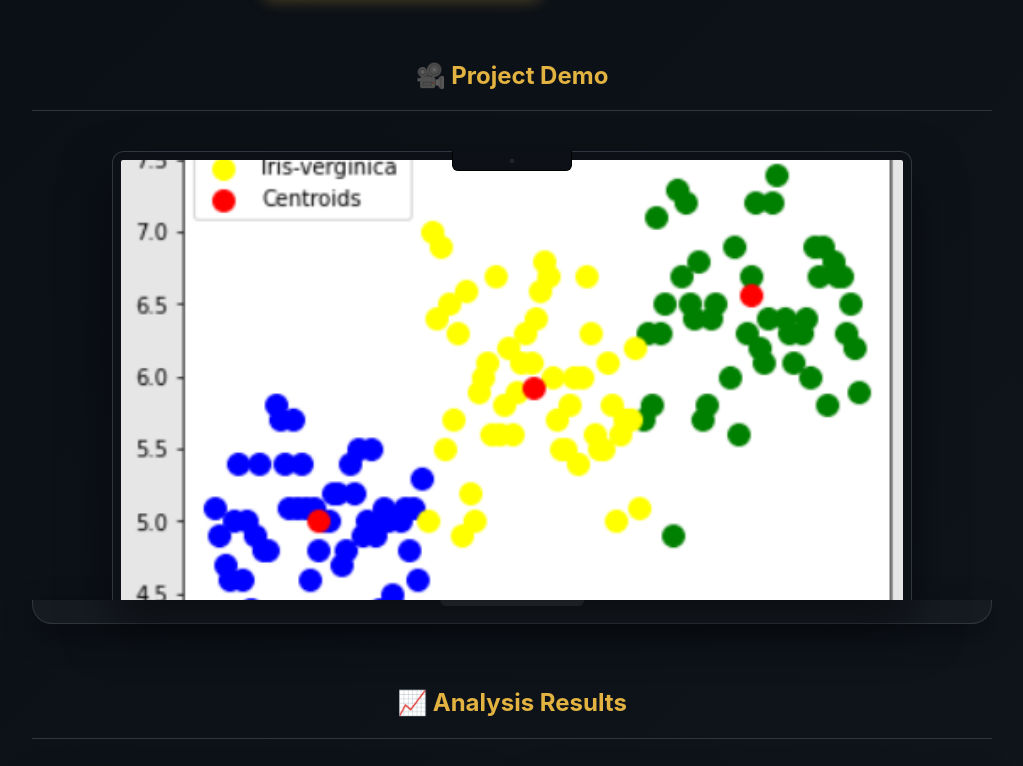
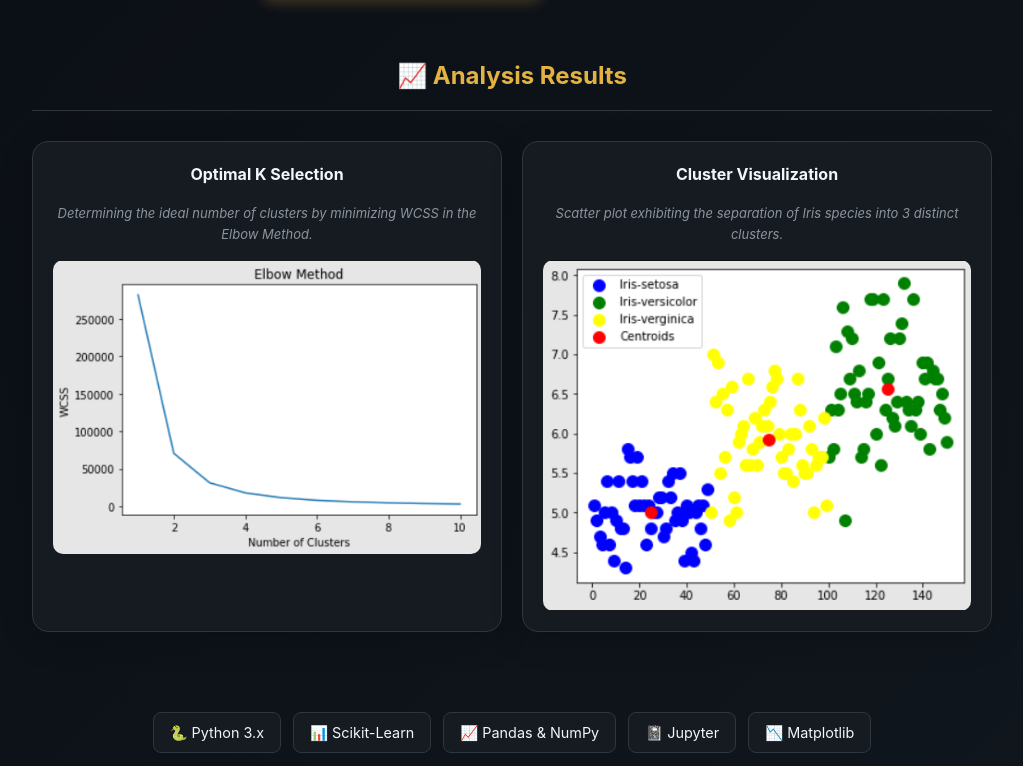
Before and after one commit to Amey-Thakur/TSF-UNSUPERVISED-MACHINE-LEARNING, a plain HTML site: page index.html in a window 1280 px wide. Shown: the part 420-1186 px from the top of the page, without its empty margins (128-1151 px from the left). Drawn offline with Linux system fonts and the light colour scheme.

Commit message:
TSF
Co-authored-by: Mega Satish <mega.modha@gmail.com>

```diff
--- a/index.html
+++ b/index.html
@@ -149,110 +149,7 @@
             padding-bottom: 15px;
         }
 
-        /* MacBook Frame Styles */
-        .macbook-wrapper {
-            display: flex;
-            justify-content: center;
-            margin: 40px 0 60px;
-            padding: 0 20px;
-            perspective: 2000px;
-        }
 
-        .macbook {
-            width: 100%;
-            max-width: 800px;
-            position: relative;
-            transform-style: preserve-3d;
-            transition: transform 0.5s cubic-bezier(0.175, 0.885, 0.32, 1.27);
-        }
-
-        .macbook:hover {
-            transform: scale(1.02) translateY(-5px) rotateX(1deg);
-        }
-
-        .macbook .screen {
-            background: #0d1117;
-            border-radius: 12px 12px 0 0;
-            border: 1px solid #30363d;
-            border-bottom: none;
-            position: relative;
-            padding: 8px 8px 0 8px;
-            box-shadow: 0 25px 50px rgba(0, 0, 0, 0.5);
-            z-index: 10;
-        }
-
-        .macbook .viewport {
-            position: relative;
-            padding-bottom: 56.25%;
-            height: 0;
-            background: #000;
-            border-radius: 2px 2px 0 0;
-            overflow: hidden;
-            display: flex;
-            align-items: center;
-            justify-content: center;
-        }
-
-        .macbook .viewport img {
-            position: absolute;
-            top: 0;
-            left: 0;
-            width: 100%;
-            height: 100%;
-            object-fit: cover;
-        }
-
-        .macbook .notch {
-            position: absolute;
-            top: 0;
-            left: 50%;
-            transform: translateX(-50%);
-            width: 120px;
-            height: 20px;
-            background: #0d1117;
-            border-bottom-left-radius: 6px;
-            border-bottom-right-radius: 6px;
-            z-index: 20;
-            display: flex;
-            justify-content: center;
-            align-items: center;
-            border: 1px solid #000;
-            border-top: none;
-        }
-
-        .macbook .notch::after {
-            content: '';
-            width: 4px;
-            height: 4px;
-            background: #1f242c;
-            border-radius: 50%;
-            box-shadow: 0 0 1px rgba(255, 255, 255, 0.2);
-        }
-
-        .macbook .base {
-            background: #161b22;
-            height: 24px;
-            width: 120%;
-            margin-left: -10%;
-            border-radius: 0 0 20px 20px;
-            position: relative;
-            z-index: 9;
-            border: 1px solid #30363d;
-            border-top: none;
-            box-shadow: 0 10px 30px rgba(0, 0, 0, 0.4);
-        }
-
-        .macbook .base::after {
-            content: '';
-            position: absolute;
-            top: 0;
-            left: 50%;
-            transform: translateX(-50%);
-            width: 15%;
-            height: 6px;
-            background: #30363d;
-            border-radius: 0 0 8px 8px;
-        }
 
         /* Cards Grid */
         .grid {
@@ -598,21 +495,7 @@
             </div>
         </header>
 
-        <!-- Video Demo Placeholder (Image in MacBook) -->
-        <div class="section">
-            <h2>🎥 Project Demo</h2>
-            <div class="macbook-wrapper">
-                <div class="macbook">
-                    <div class="screen">
-                        <div class="viewport">
-                            <img src="screenshots/02-cluster-visualization.png" alt="Cluster Visualization Demo">
-                        </div>
-                    </div>
-                    <div class="base"></div>
-                    <div class="notch"></div>
-                </div>
-            </div>
-        </div>
+
 
         <!-- Results Gallery -->
         <div class="section">
```
